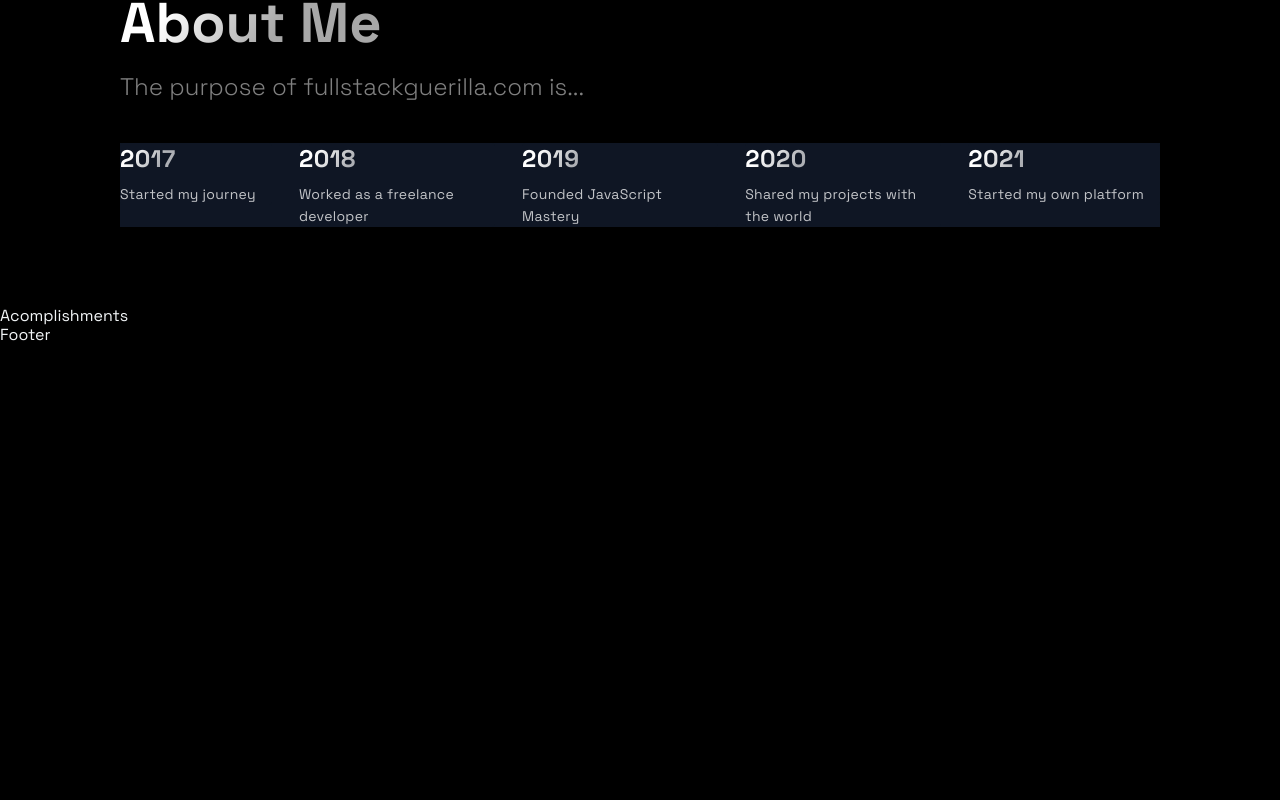
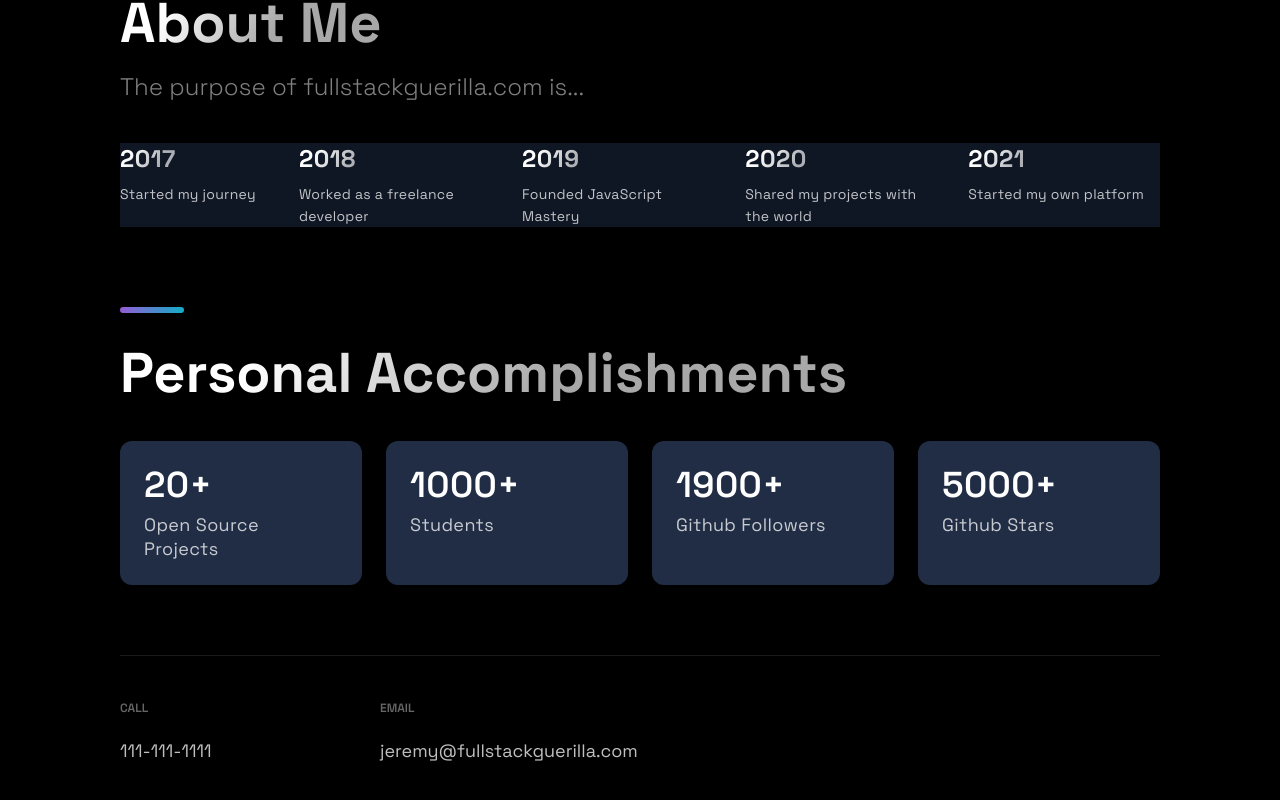
Before and after one commit to JeremyCabrera/portfolio-website, a Next.js app: page / in a window 1280 px wide. Shown: the part 2663-3463 px from the top of the page. Before the commit the page ends 3008 px from the top, so only its background shows below. Built offline with nearby package versions, Linux system fonts and the light colour scheme.

Commit message:
Updated Accomplishments and Footer

```diff
--- a/src/components/Acomplishments/Acomplishments.js
+++ b/src/components/Acomplishments/Acomplishments.js
@@ -11,9 +11,17 @@ const data = [
 ];
 
 const Acomplishments = () => (
-  <div>
-    Acomplishments
-  </div>
+  <Section>
+    <SectionTitle> Personal Accomplishments</SectionTitle>
+    <Boxes>
+      {data.map((card, index) => (
+        <Box key={index}>
+          <BoxNum>{card.number}+</BoxNum>
+          <BoxText>{card.text}</BoxText>
+        </Box>
+      ))}
+    </Boxes>
+  </Section>
 );
 
 export default Acomplishments;
--- a/src/components/Footer/Footer.js
+++ b/src/components/Footer/Footer.js
@@ -6,9 +6,18 @@ import { CompanyContainer, FooterWrapper, LinkColumn, LinkItem, LinkList, LinkTi
 
 const Footer = () => {
   return (
-    <div>
-      Footer
-    </div>
+    <FooterWrapper>
+      <LinkList>
+        <LinkColumn>
+          <LinkTitle>Call</LinkTitle>
+          <LinkItem href="tel:111-111-1111">111-111-1111</LinkItem>
+        </LinkColumn>
+        <LinkColumn>
+          <LinkTitle>Email</LinkTitle>
+          <LinkItem href="mailto:jeremy@fullstackguerilla.com">jeremy@fullstackguerilla.com</LinkItem>
+        </LinkColumn>
+      </LinkList>
+    </FooterWrapper>
   );
 };
 
--- a/src/components/TimeLine/TimeLine.js
+++ b/src/components/TimeLine/TimeLine.js
@@ -48,7 +48,7 @@ const Timeline = () => {
      <SectionText>
        The purpose of fullstackguerilla.com is...
      </SectionText>
-     <CarouselContainer ref={carouselRef}>
+     <CarouselContainer ref={carouselRef} onScroll={handleScroll} >
       <>
         {TimeLineData.map((item, index) => (
           <CarouselMobileScrollNode key={index} final={index === TOTAL_CAROUSEL_COUNT - 1}>
@@ -88,6 +88,7 @@ const Timeline = () => {
 
        ))}
      </CarouselButtons>
+     <SectionDivider />
    </Section>
   );
 };
```
